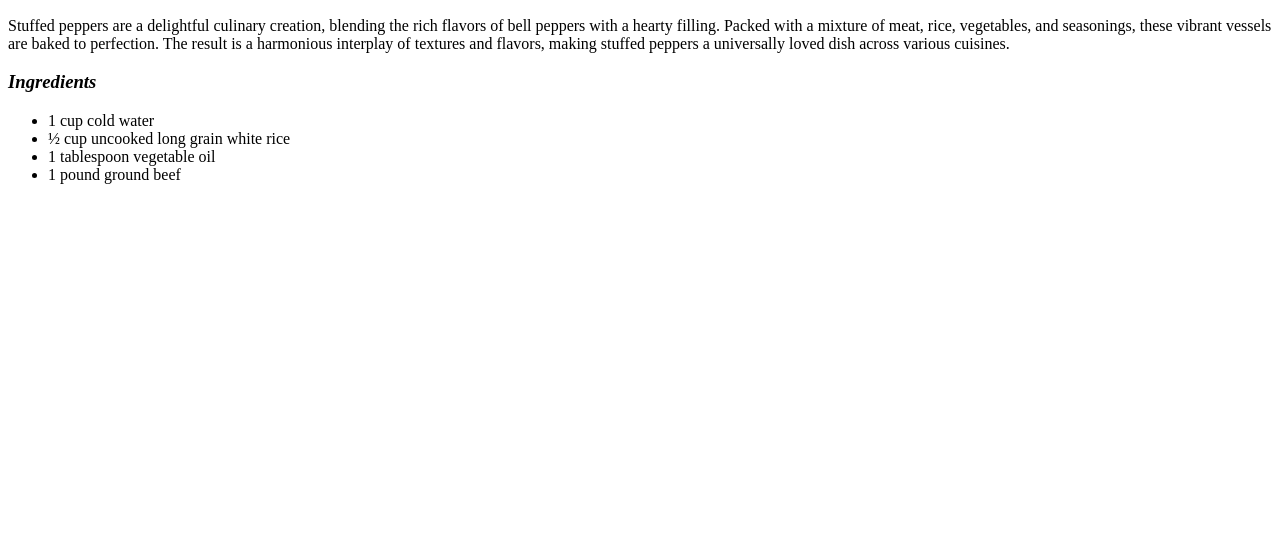
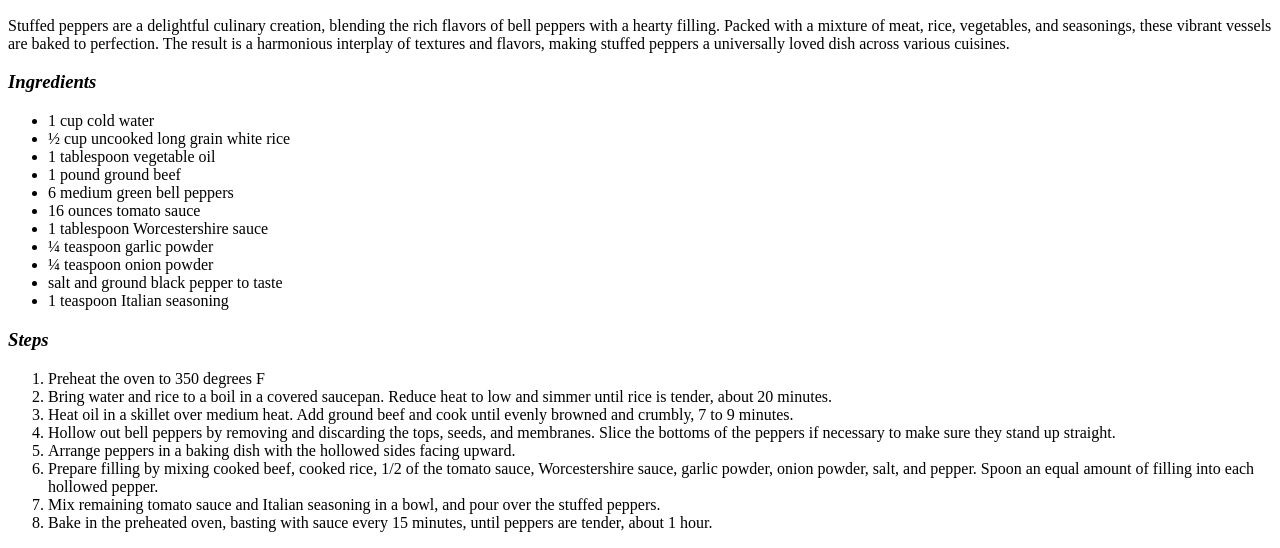
Before and after one commit to adsmithy/odin-recipes, a plain HTML site: page recipes/peppers.html in a window 1280 px wide. Shown: the part 434-982 px from the top of the page. Before the commit the page ends 800 px from the top, so only its background shows below. Drawn offline with Linux system fonts and the light colour scheme.

Commit message:
Added steps ordered list to peppers.html

```diff
--- a/recipes/peppers.html
+++ b/recipes/peppers.html
@@ -19,7 +19,25 @@
         <li>½ cup uncooked long grain white rice</li>
         <li>1 tablespoon vegetable oil</li>
         <li>1 pound ground beef</li>
+        <li>6 medium green bell peppers</li>
+        <li>16 ounces tomato sauce</li>
+        <li>1 tablespoon Worcestershire sauce</li>
+        <li>¼ teaspoon garlic powder</li>
+        <li>¼ teaspoon onion powder</li>
+        <li>salt and ground black pepper to taste</li>
+        <li>1 teaspoon Italian seasoning</li>
     </ul>
+    <h3><em>Steps</em></h3>
+    <ol>
+        <li>Preheat the oven to 350 degrees F</li>
+        <li>Bring water and rice to a boil in a covered saucepan. Reduce heat to low and simmer until rice is tender, about 20 minutes.</li>
+        <li>Heat oil in a skillet over medium heat. Add ground beef and cook until evenly browned and crumbly, 7 to 9 minutes.</li>
+        <li>Hollow out bell peppers by removing and discarding the tops, seeds, and membranes. Slice the bottoms of the peppers if necessary to make sure they stand up straight.</li>
+        <li>Arrange peppers in a baking dish with the hollowed sides facing upward.</li>
+        <li>Prepare filling by mixing cooked beef, cooked rice, 1/2 of the tomato sauce, Worcestershire sauce, garlic powder, onion powder, salt, and pepper. Spoon an equal amount of filling into each hollowed pepper.</li>
+        <li>Mix remaining tomato sauce and Italian seasoning in a bowl, and pour over the stuffed peppers.</li>
+        <li>Bake in the preheated oven, basting with sauce every 15 minutes, until peppers are tender, about 1 hour.</li>
+    </ol>
 
 </body>
 </html>
```
